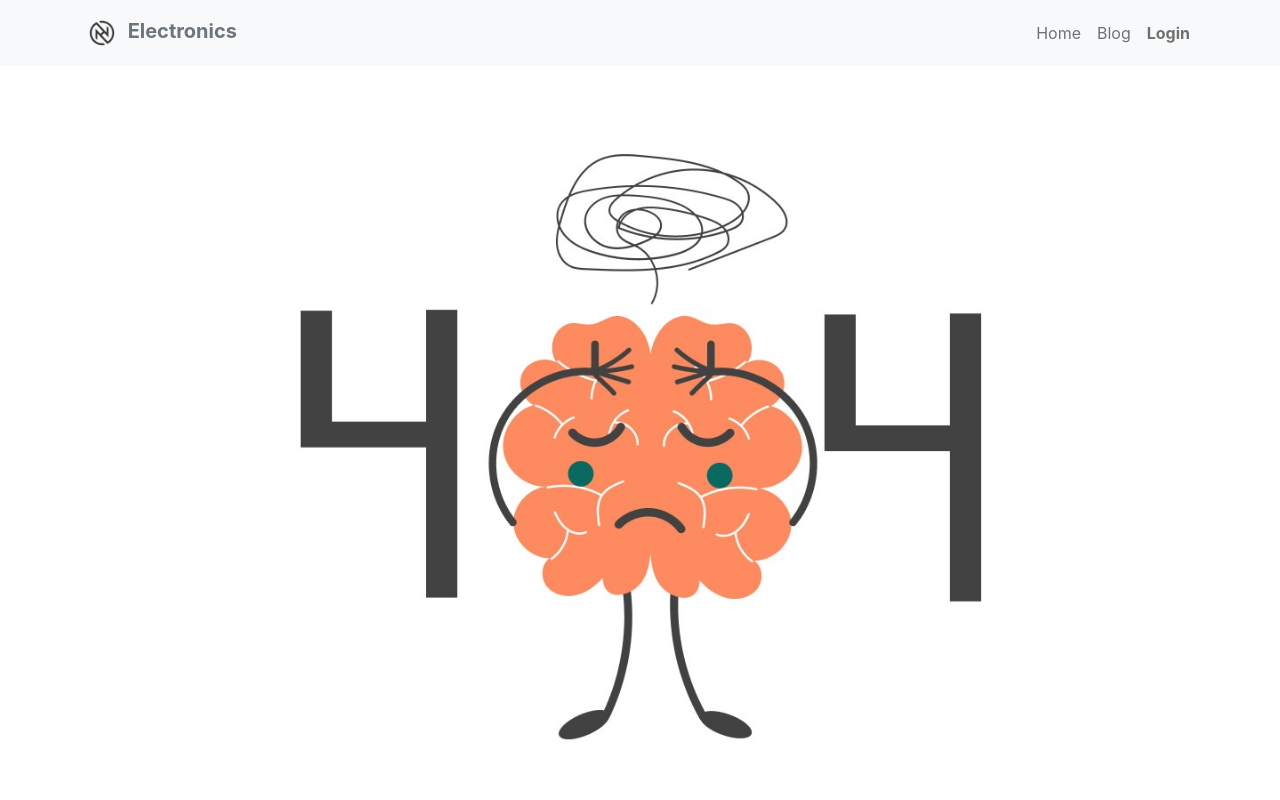
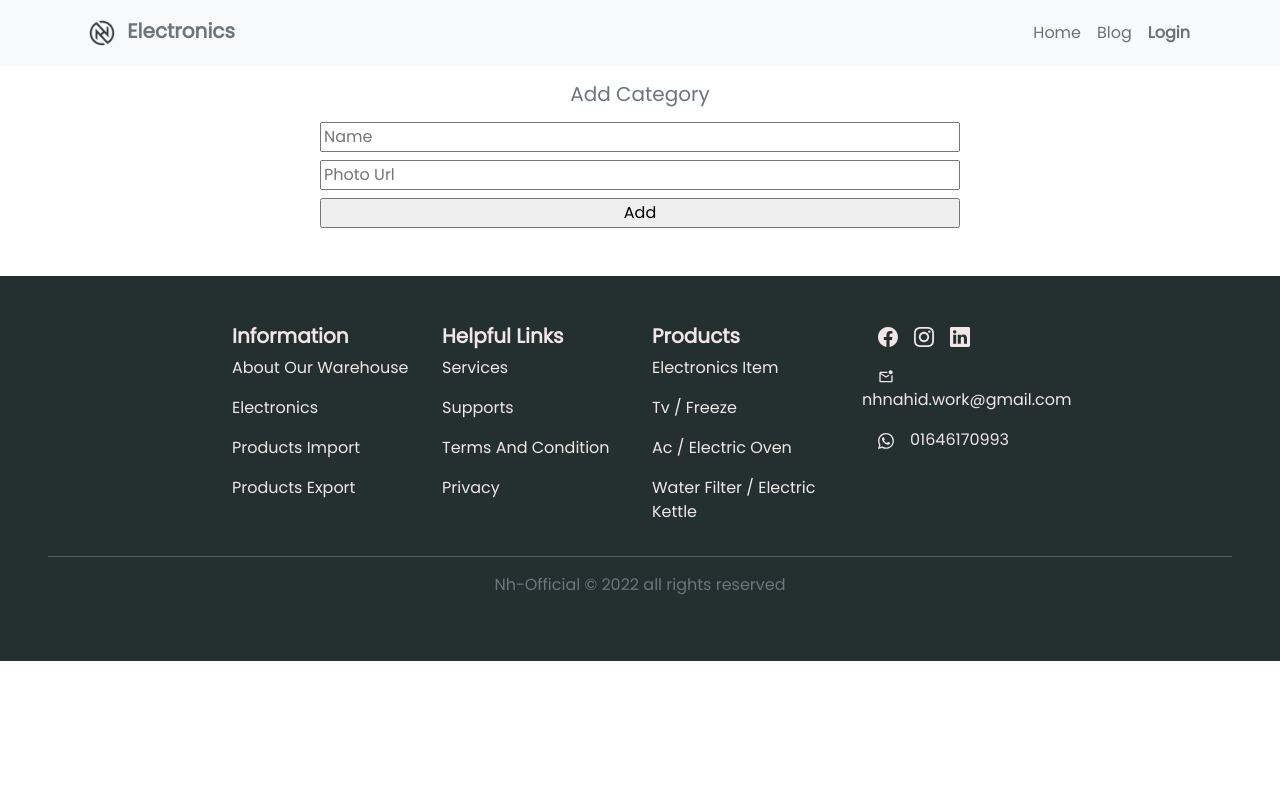
Before and after one commit to NazmulHasanNahid/warehouse-management-client-side, a React (Create React App) app: page /addCategory in a window 1280 px wide. Shown: the top 800 px of the page. Built offline with nearby package versions, Linux system fonts and the light colour scheme; no server answers.

Commit message:
add categories

```diff
--- a/src/App.js
+++ b/src/App.js
@@ -16,6 +16,7 @@ import MyItem from "./components/pages/ManageItem/MyItem";
 import ManageItem from "./components/pages/ManageItem/ManageItem";
 import Blog from "./components/pages/Blog/Blog";
 import AllCategories from "./components/pages/Categories/AllCategories";
+import AddCategory from "./components/pages/Categories/AddCategory";
 
 function App() {
   return (
@@ -30,6 +31,7 @@ function App() {
        <Route path="/myItem" element={<MyItem/>}/>
        <Route path="/blog" element={<Blog/>}/>
        <Route path="/allCategories" element={<AllCategories/>}/>
+       <Route path="/addCategory" element={<AddCategory/>}/>
        <Route path="/inventory/:id" element={<RequireAuth><Inventory/></RequireAuth>}/>
        <Route path="/allProducts" element={<AllProducts/>}/>
        <Route path="/login" element={<Login/>}/>
--- /dev/null
+++ b/src/components/pages/Categories/AddCategory.js
@@ -0,0 +1,46 @@
+import React from "react";
+import { useForm } from "react-hook-form";
+import { toast } from "react-toastify";
+
+const AddCategory = () => {
+  const { register, handleSubmit } = useForm();
+
+  const onSubmit = (data, e) => {
+    const url = `http://localhost:5000/categories`;
+    fetch(url, {
+      method: "POST",
+      headers: {
+        "content-type": "application/json",
+      },
+      body: JSON.stringify(data),
+    })
+      .then((res) => res.json())
+      .then((result) => {
+        e.target.reset();
+        toast("Category added");
+      });
+  };
+
+  return (
+    <div className="w-50 mx-auto">
+      <h5 className="text-secondary text-center my-3">Add Category</h5>
+      <form className="d-flex flex-column" onSubmit={handleSubmit(onSubmit)}>
+        <input
+          className="mb-2"
+          placeholder="Name"
+          {...register("name", { required: true })}
+        />
+
+        <input
+          className="mb-2"
+          placeholder="Photo Url"
+          type="text"
+          {...register("image")}
+        />
+        <input type="submit" value="Add" />
+      </form>
+    </div>
+  );
+};
+
+export default AddCategory;
--- a/src/components/pages/Categories/AllCategories.js
+++ b/src/components/pages/Categories/AllCategories.js
@@ -1,5 +1,7 @@
+import { Button } from 'react-bootstrap';
 import React from 'react';
 import { Row } from 'react-bootstrap';
+import { Link } from 'react-router-dom';
 import useCategories from '../../hooks/useCategories';
 import ShowAllCategories from './ShowAllCategories';
 
@@ -14,6 +16,11 @@ const AllCategories = () => {
                  categories.map(categorie => <ShowAllCategories key={categorie._id} categorie={categorie} ></ShowAllCategories>)
             }
             </Row>
+            <div className='text-center my-5'>
+            <Link to="/addCategory">
+            <Button  variant="outline-secondary">Add Category</Button>
+            </Link>
+            </div>
           </div>
      );
 };
--- a/src/components/pages/Categories/ShowCategories.js
+++ b/src/components/pages/Categories/ShowCategories.js
@@ -16,6 +16,7 @@ const ShowCategories = ({categorie}) => {
 
           </Col>
 
+
           </div>
      );
 };
--- a/src/index.css
+++ b/src/index.css
@@ -1,8 +1,7 @@
+@import url('https://fonts.googleapis.com/css2?family=Poppins&display=swap');
 body {
   margin: 0;
-  font-family: -apple-system, BlinkMacSystemFont, 'Segoe UI', 'Roboto', 'Oxygen',
-    'Ubuntu', 'Cantarell', 'Fira Sans', 'Droid Sans', 'Helvetica Neue',
-    sans-serif;
+  font-family: 'Poppins', sans-serif;
   -webkit-font-smoothing: antialiased;
   -moz-osx-font-smoothing: grayscale;
 }
```
